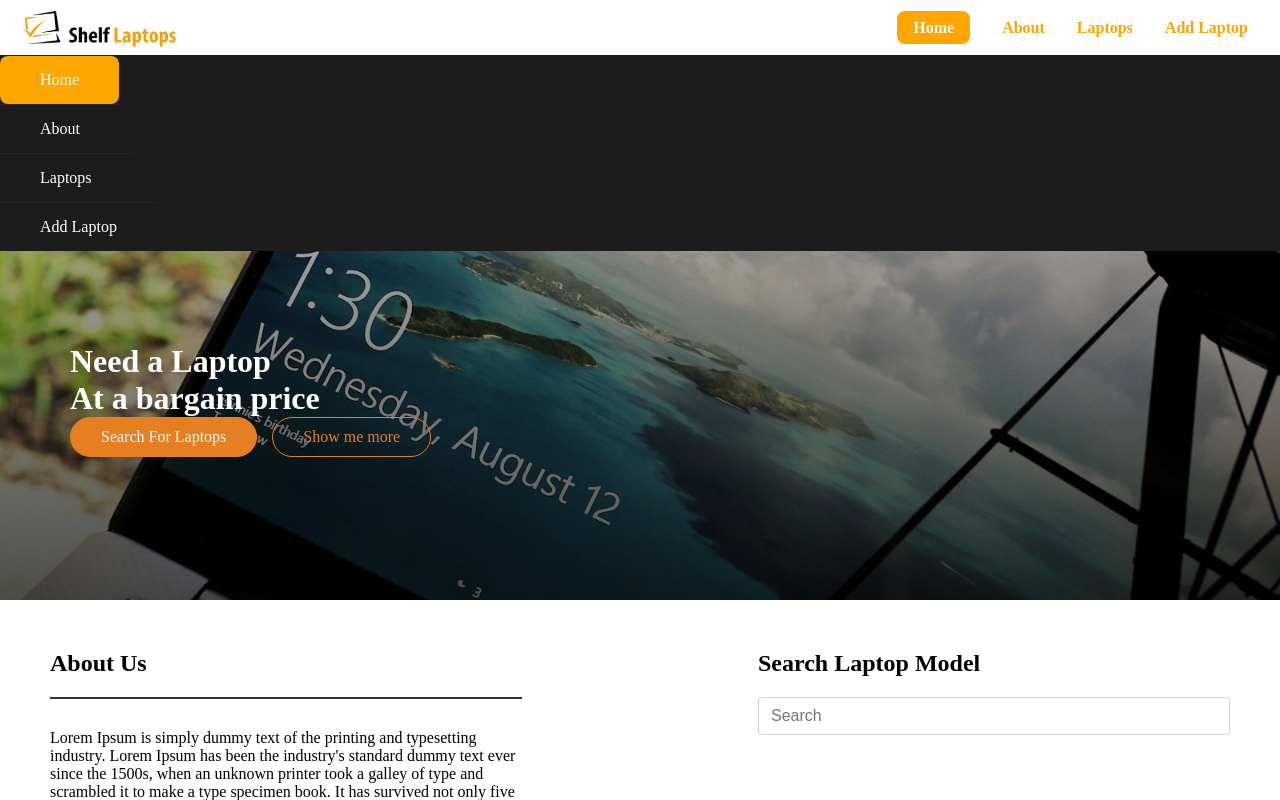
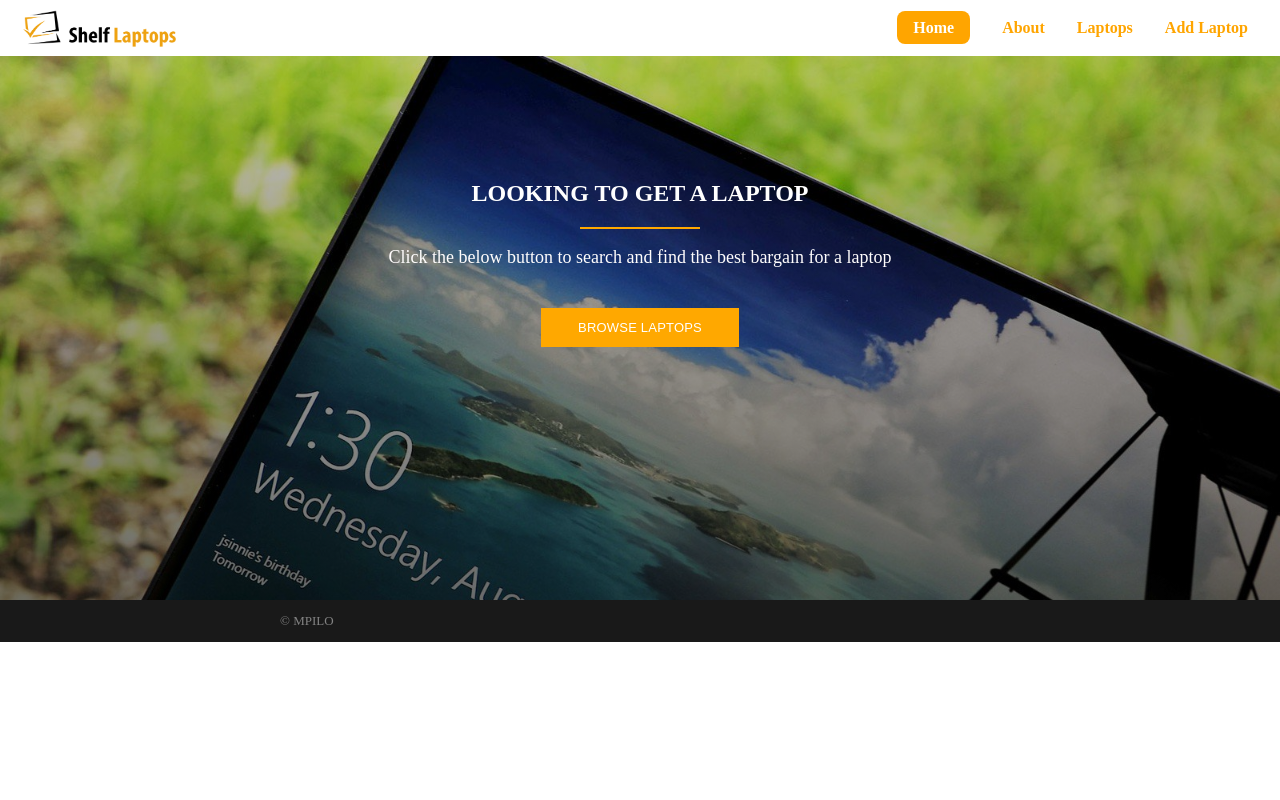
Before and after one commit to Mpilo-Pillz/shelf-laptops, a Vue app: page / in a window 1280 px wide. Shown: the top 800 px of the page. Built offline with nearby package versions, Linux system fonts and the light colour scheme.

Commit message:
restyling Jumbotron and footer

```diff
--- /dev/null
+++ b/public/styles/footer.css
@@ -0,0 +1,29 @@
+.site-footer, .site-footer a {
+    color: #838383;
+}
+
+.site-footer {
+    background-color: #191919;
+    font-size: 13px;
+    padding: 13px 0;
+}
+
+.container {
+    margin-right: auto;
+    margin-left: auto;
+    padding-left: 15px;
+    padding-right: 15px;
+}
+
+
+@media (min-width: 992px) {
+.container {
+    width: 970px;
+}
+}
+
+@media (min-width: 768px) {
+.container {
+    width: 750px;
+}
+}
--- /dev/null
+++ b/public/styles/home.css
@@ -0,0 +1,132 @@
+.container {
+    margin-right: auto;
+    margin-left: auto;
+    padding-left: 15px;
+    padding-right: 15px;
+}
+
+.header-image {
+    display: block;
+    height: 600px;
+    background-repeat: no-repeat;
+    background-size: cover;
+    background-attachment: fixed;
+    position: relative;
+    background-attachment: fixed;
+    background-position: 50% 26px;
+    /* background-image: url(http://www.shelflaptops.co.za/wp-content/uploads/2019/02/sl_1-4.jpg); */
+    background-image: -webkit-gradient(linear, left top, left bottom, from(rgba(0, 0, 0, 0.2)), to(rgba(0, 0, 0, 0.7))), url(../../src/assets/sl-cover.jpg);
+  background-image: linear-gradient(rgba(0, 0, 0, 0.2), rgba(0, 0, 0, 0.7)), url(../../src/assets/sl-cover.jpg);
+}
+
+.header-text:before {
+    content: '';
+    position: absolute;
+    width: 120px;
+    background-color: #ffa800;
+    height: 2px;
+    top: 0;
+    left: 50%;
+    margin-left: -60px;
+}
+
+.header-info {
+    z-index: 11;
+    position: absolute;
+    top: 30%;
+    width: 80%;
+    left: 10%;
+    text-align: center;
+}
+
+.header-text {
+    margin: 20px auto 0;
+    padding-top: 20px;
+    font-size: 18px;
+    width: 80%;
+    color: #fffdfd;
+    position: relative;
+}
+
+.header-title {
+    color: #fff;
+    margin: 0;
+    font-weight: 700;
+}
+
+.main-content {
+    padding: 80px 0;
+}
+
+.main-content .content-wrap {
+    padding-right: 45px;
+}
+
+.parallax {
+    background-attachment: fixed;
+    background-size: cover;
+    background-position: 50% 0;
+}
+
+.roll-button {
+    display: inline-block;
+    font-family: "Montserrat", sans-serif;
+    font-size: 13px;
+    text-transform: uppercase;
+    color: #fff;
+    text-decoration: none;
+    padding: 12px 37px;
+    letter-spacing: 0.2px;
+    -webkit-transition: all 0.3s ease 0s;
+    -moz-transition: all 0.3s ease 0s;
+    -ms-transition: all 0.3s ease 0s;
+    -o-transition: all 0.3s ease 0s;
+    transition: all 0.3s ease 0s;
+    background-color: #ffa800;
+    margin-top: 40px;
+    border: none;
+}
+
+.row {
+    margin-left: -15px;
+    margin-right: -15px;
+}
+
+
+@media only screen and (min-width: 992px) {
+.header-image {
+    height: 600px;
+}
+}
+
+@media only screen and (max-width: 991px) {
+.header-image {
+    height: 400px;
+}
+}
+
+@media only screen and (max-width: 1024px) {
+.panel-row-style, .header-image {
+    background-attachment: scroll !important;
+    background-position: center !important;
+}
+}
+
+@media (min-width: 992px) {
+.container {
+    width: 970px;
+}
+}
+
+@media (min-width: 768px) {
+.container {
+    width: 750px;
+}
+}
+
+@media (min-width: 992px) {
+.col-md-9 {
+    width: 75%;
+    float: left;
+}
+}
--- a/src/components/Shared/Footer.vue
+++ b/src/components/Shared/Footer.vue
@@ -1,35 +1,11 @@
 <template>
-    <footer class="footer-style header__flex">
-
-
-          <ul class="social-links">
-                <li><a href="#">
-                    <i id="facebook">
-
-                    </i>
-                </a>
-                </li>
-
-                <li><a href="#">
-                        <i id="twitter">
-
-                        </i>
-                    </a>
-                </li>
-                <li><a href="#">
-                        <i id="googleplus">
-
-                        </i>
-                    </a>
-                </li>
-                <li><a href="#">
-                        <i id="instagram">
-
-                        </i>
-                    </a>
-                </li>
-            </ul>
-    </footer>
+    <div>
+        <footer class="site-footer">
+            <div class="site-info container">
+                &COPY; MPILO
+            </div>
+        </footer>
+    </div>
 </template>
 
 <script>
--- a/src/components/Shared/Header.vue
+++ b/src/components/Shared/Header.vue
@@ -67,7 +67,7 @@ export default {
     name: 'appHeader',
     data () {
         return {
-            isOpen: true
+            isOpen: false
         }
     },
     methods: {
--- /dev/null
+++ b/src/components/Shared/Jumbotron.vue
@@ -0,0 +1,41 @@
+<template>
+<div>
+
+    <div class="header-image parallax ">
+        <div class="header-info">
+            <h2 class="header-title">LOOKING TO GET A LAPTOP</h2>
+            <div class="header-text">
+                Click the below button to search and find the best bargain for a laptop
+            </div>
+            <router-link to="/laptops">
+            <button class="roll-button">Browse Laptops</button>
+            </router-link>
+        </div>
+
+
+    </div>
+
+
+</div>
+
+</template>
+
+
+<script>
+export default {
+  name: 'appJumbotron',
+  methods: {
+      goToLaptops: () => {
+        //   this.$router.push('laptops')
+        console.log("learn more")
+      }
+  },
+  components: {
+
+   },
+}
+</script>
+
+<style scoped>
+
+</style>
--- a/src/main.ts
+++ b/src/main.ts
@@ -10,6 +10,8 @@ import '../public/buttons.css'
 
 import '../public/styles/header.css';
 import '../public/styles/cards.css';
+import '../public/styles/footer.css';
+import '../public/styles/home.css';
 
 
 Vue.config.productionTip = false
--- a/src/views/About.vue
+++ b/src/views/About.vue
@@ -1,12 +1,8 @@
 <template>
 <div>
-    <!-- <div class="white-space">
 
-    </div> -->
 
-    <div class="jumbotron">
-       <h1 class="jumbo--text">ABOUT NABEEL</h1>
-    </div>
+    <app-jumbotron />
 
     <section class="section-about">
         <div class="more-about">
@@ -68,8 +64,12 @@
 </template>
 
 <script>
+import appJumbotron from '../../src/components/Shared/Jumbotron'
 export default {
-  name: 'About'
+  name: 'About',
+  components: {
+      appJumbotron
+  }
 }
 </script>
 
--- a/src/views/Home.vue
+++ b/src/views/Home.vue
@@ -1,55 +1,53 @@
 <template>
 <div>
-    <!-- <div class="white-space">
+
+    <app-jumbotron />
+
+    <!-- <div class="header-image parallax ">
+        <div class="header-info">
+            <h2 class="header-title">LOOKING TO GET A LAPTOP</h2>
+            <div class="header-text">
+                Click the below button to search and find the best bargain for a laptop
+            </div>
+            <router-link to="/laptops">
+            <button class="roll-button">Browse Laptops</button>
+            </router-link>
+        </div>
+        <div class="main-content">
+            <div class="container">
+                <div class="row">
+                   <div class="content-area col-md-9">
+                       </div>
+                </div>
+                </div>
+        </div>
 
     </div> -->
 
-    <div class="jumbotron jumbotron__bg-img">
-      <div class="jumbo--text">
-          <div class="hero-text-box">
-            <h1>Need a Laptop <br> At a bargain price</h1>
-            <a class="btn btn-full" href="#">Search For Laptops </a>
-            <a class="btn btn-ghost" href="#">Show me more </a>
-        </div>
-      </div>
 
-    </div>
-
-    <section class="section-about">
-        <div class="more-about">
-               <h2 class="about-heading about-heading__border"> About Us </h2>
-           <article>Lorem Ipsum is simply dummy text of the printing
-            and typesetting industry. Lorem Ipsum has been the
-            industry's standard dummy text ever since the 1500s,
-            when an unknown printer took a galley of type and scrambled
-            it to make a type specimen book. It has survived not only five
-            centuries, but also the leap into electronic typesetting,
-            remaining essentially unchanged. It was popularised in the
-            1960s with the release of Letraset sheets containing Lorem
-            Ipsum passages, and more recently with desktop publishing software
-            like Aldus PageMaker including versions of Lorem Ipsum.
-
-            <br><br>
-            Contrary to popular belief, Lorem Ipsum is not simply random text. It has roots in a piece of classical Latin literature from 45 BC, making it over 2000 years old. Richard McClintock,
-            <br><br>
-            <router-link to="/about">...More about Us</router-link>
-            </article>
-        </div>
-        <div class="about-video">
+    <!-- <div class="about-video">
             <h2 class="about-heading">Search Laptop Model</h2>
               <input class="form-control" type="text" placeholder="Search">
-        </div>
+        </div> -->
+</div>
 
-    </section>
-</div>
 </template>
 
+
 <script>
+import appJumbotron from '../../src/components/Shared/Jumbotron'
 export default {
   name: 'Home',
-  components: {
+   components: {
+       appJumbotron
+   },
+  methods: {
+      goToLaptops: () => {
+        //   this.$router.push('laptops')
+        console.log("learn more")
+      }
+  },
 
-   },
 }
 </script>
 
```
